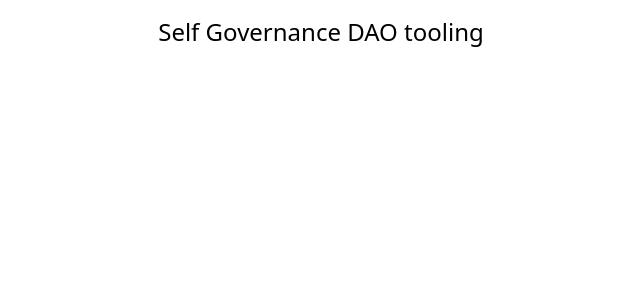
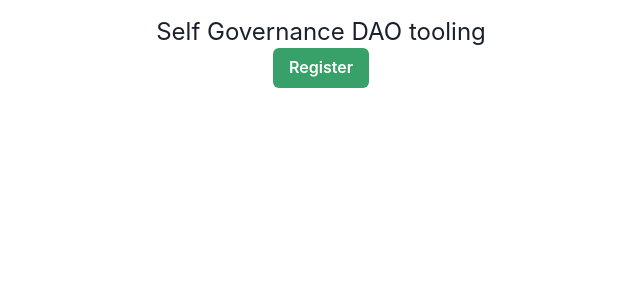
Before and after one commit to sadanandpai/decentralized-autonomous-org, a Next.js app in the folder ui/: page / in a window 1280 px wide. Shown: the top 300 px of the page, without its empty margins (319-959 px from the left). Built offline with nearby package versions, Linux system fonts and the light colour scheme.

Commit message:
Chakra UI integration

```diff
--- a/ui/package.json
+++ b/ui/package.json
@@ -9,12 +9,16 @@
     "lint": "next lint"
   },
   "dependencies": {
+    "@chakra-ui/react": "^2.5.5",
+    "@emotion/react": "^11.10.6",
+    "@emotion/styled": "^11.10.6",
     "@types/node": "18.15.11",
     "@types/react": "18.0.35",
     "@types/react-dom": "18.0.11",
     "autoprefixer": "10.4.14",
     "eslint": "8.38.0",
     "eslint-config-next": "13.3.0",
+    "framer-motion": "^10.11.6",
     "next": "13.3.0",
     "postcss": "8.4.21",
     "react": "18.2.0",
--- a/ui/src/pages/_app.tsx
+++ b/ui/src/pages/_app.tsx
@@ -1,6 +1,12 @@
-import '@/styles/globals.css'
-import type { AppProps } from 'next/app'
+import "@/styles/globals.css";
+
+import type { AppProps } from "next/app";
+import { ChakraProvider } from "@chakra-ui/react";
 
 export default function App({ Component, pageProps }: AppProps) {
-  return <Component {...pageProps} />
+  return (
+    <ChakraProvider>
+      <Component {...pageProps} />
+    </ChakraProvider>
+  );
 }
--- a/ui/src/pages/index.tsx
+++ b/ui/src/pages/index.tsx
@@ -1,7 +1,12 @@
+import { Button, ButtonGroup } from "@chakra-ui/react";
+
 export default function Home() {
   return (
-    <main className="flex min-h-screen flex-col items-center justify-between p-4">
+    <main className="flex min-h-screen flex-col items-center p-4">
       <h1 className="text-2xl">Self Governance DAO tooling</h1>
+      <Button variant="solid" colorScheme="green">
+        Register
+      </Button>
     </main>
   );
 }
```
Also changed, not shown: 1 other file (tests, documents, lock files or other folders).
